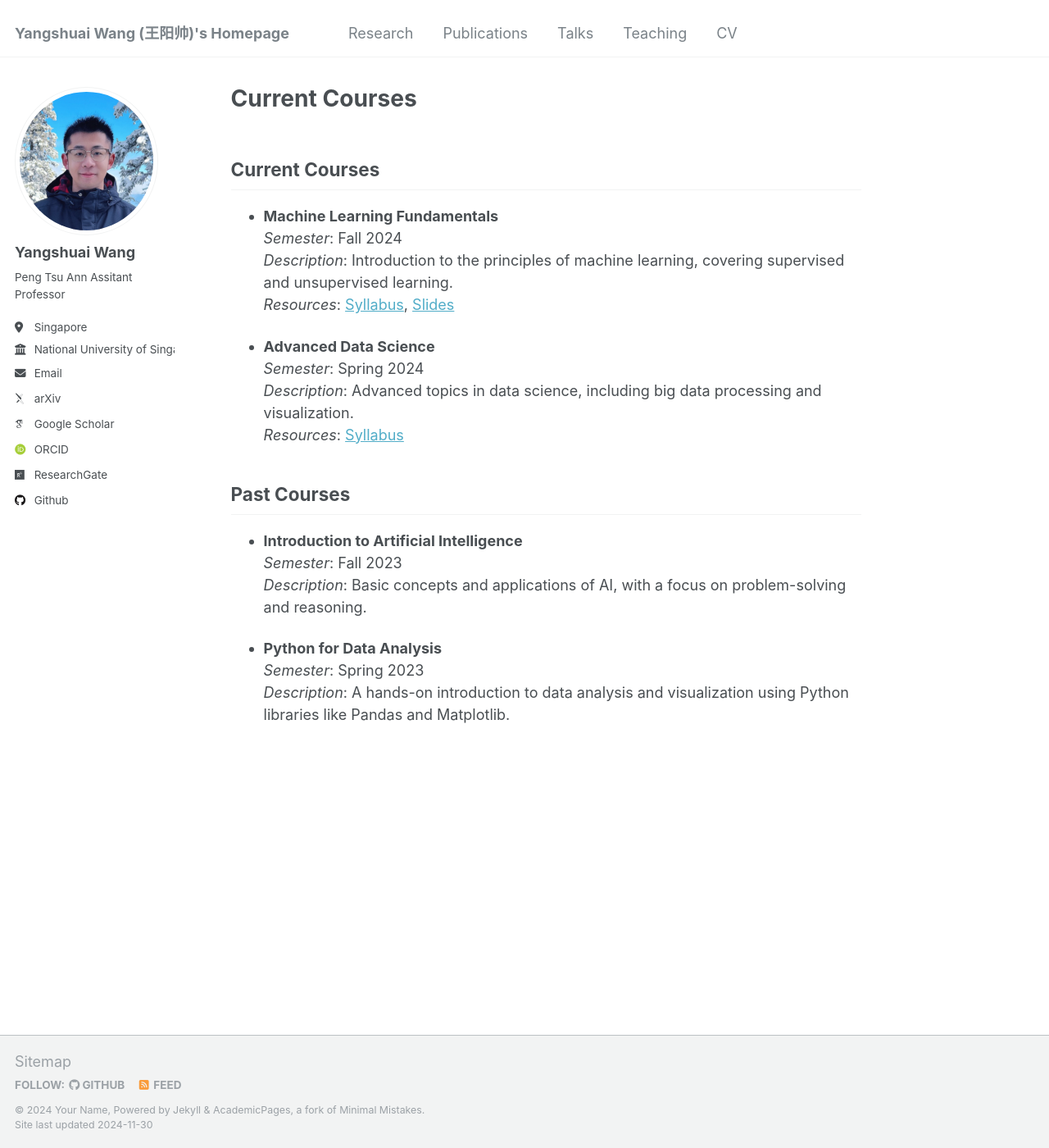
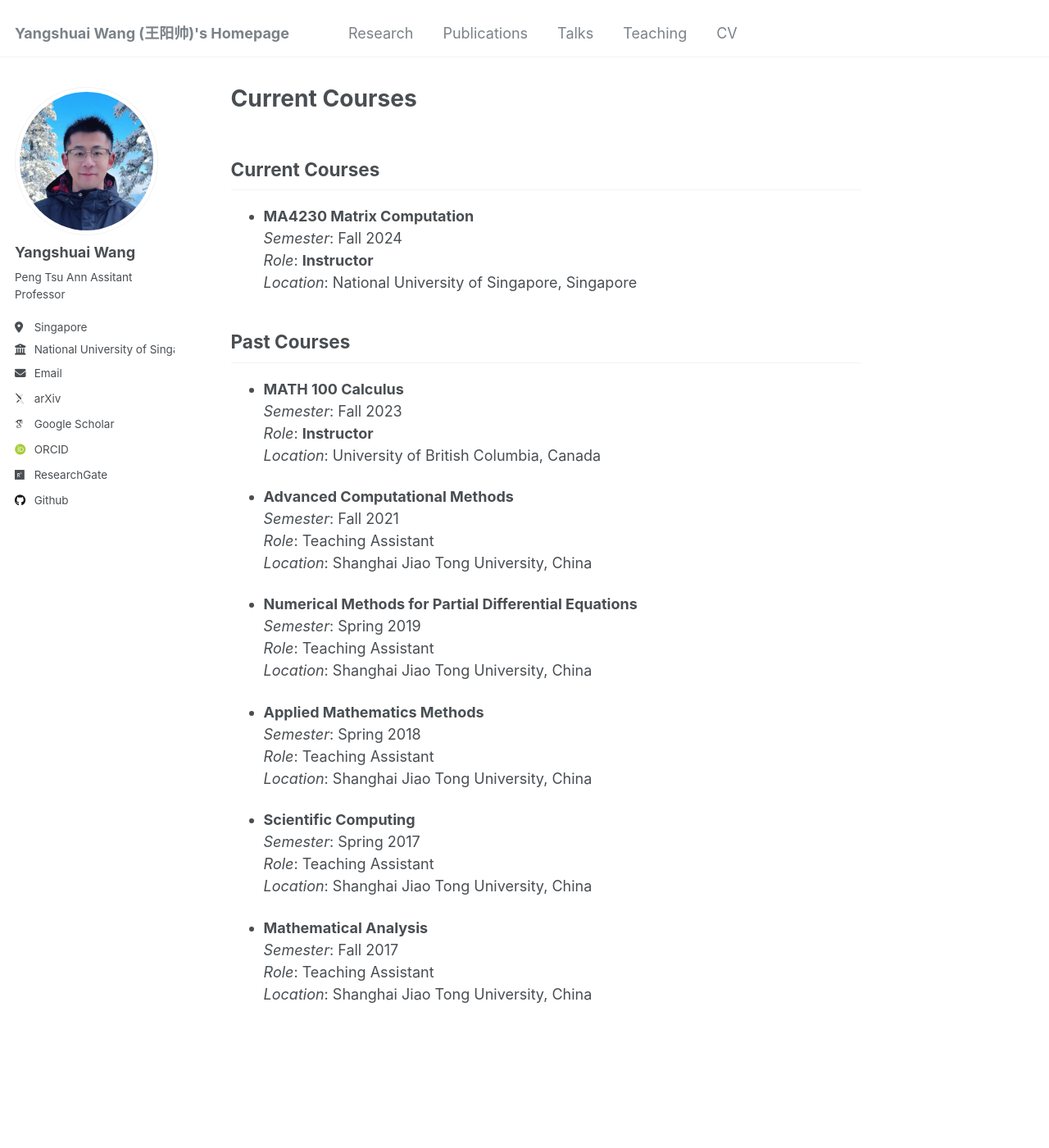
Before and after one commit to YangshuaiWang/YangshuaiWang.github.io, a Jekyll site: the page built from _pages/teaching.md, in a window 1280 px wide and 1400 px high. Shown: the whole window at 82% size. Built offline with Jekyll 4.4.1, drawn with Linux system fonts in a browser that asks for light colours; some web fonts are replaced; our own code applies the rules of GitHub Pages for plain Markdown files.

Commit message:
teaching

```diff
--- a/_pages/teaching.md
+++ b/_pages/teaching.md
@@ -1,24 +1,42 @@
 
 
 ## Current Courses
-- **Machine Learning Fundamentals**
+- **MA4230 Matrix Computation**
   *Semester*: Fall 2024
-  *Description*: Introduction to the principles of machine learning, covering supervised and unsupervised learning.
-  *Resources*: [Syllabus](https://example.com/syllabus), [Slides](https://example.com/slides)
-
-- **Advanced Data Science**
-  *Semester*: Spring 2024
-  *Description*: Advanced topics in data science, including big data processing and visualization.
-  *Resources*: [Syllabus](https://example.com/syllabus)
+  *Role*: **Instructor**
+  *Location*: National University of Singapore, Singapore
 
 ## Past Courses
-- **Introduction to Artificial Intelligence**
+- **MATH 100 Calculus**
   *Semester*: Fall 2023
-  *Description*: Basic concepts and applications of AI, with a focus on problem-solving and reasoning.
+  *Role*: **Instructor**
+  *Location*: University of British Columbia, Canada
 
-- **Python for Data Analysis**
-  *Semester*: Spring 2023
-  *Description*: A hands-on introduction to data analysis and visualization using Python libraries like Pandas and Matplotlib.
+- **Advanced Computational Methods**
+  *Semester*: Fall 2021
+  *Role*: Teaching Assistant
+  *Location*: Shanghai Jiao Tong University, China
+
+- **Numerical Methods for Partial Differential Equations**
+  *Semester*: Spring 2019
+  *Role*: Teaching Assistant
+  *Location*: Shanghai Jiao Tong University, China
+
+- **Applied Mathematics Methods**
+  *Semester*: Spring 2018
+  *Role*: Teaching Assistant
+  *Location*: Shanghai Jiao Tong University, China
+
+- **Scientific Computing**
+  *Semester*: Spring 2017
+  *Role*: Teaching Assistant
+  *Location*: Shanghai Jiao Tong University, China
+
+- **Mathematical Analysis**
+  *Semester*: Fall 2017
+  *Role*: Teaching Assistant
+  *Location*: Shanghai Jiao Tong University, China
+
 
 <!-- ## Additional Resources
 Here are some additional materials for students:
```
Also changed, not shown: _pages/teaching.html (+193 -4 lines).
